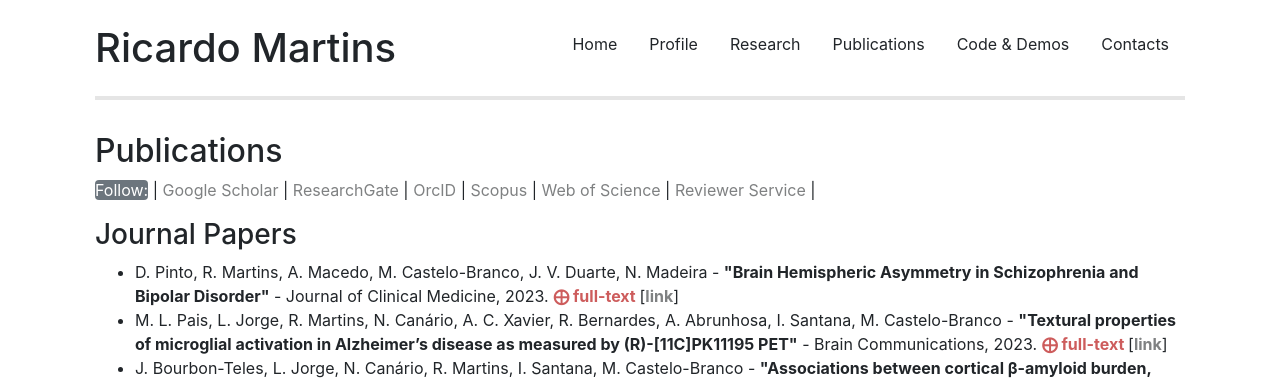
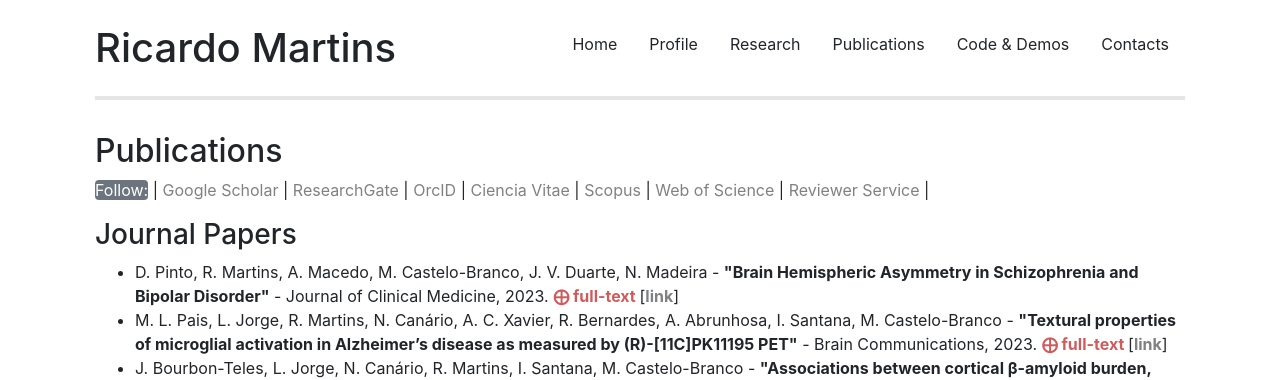
Before and after one commit to ricardomar/ricardomar.github.io, a Jekyll site: the page built from publications/index.html, in a window 1280 px wide and 900 px high. Shown: the top 380 px of the window. Built offline with Jekyll 4.4.1, drawn with Linux system fonts in a browser that asks for light colours.

Commit message:
Update index.html

```diff
--- a/publications/index.html
+++ b/publications/index.html
@@ -9,7 +9,7 @@ canonical: ricardomar.github.io/publications/
 		<h2>Publications</h2>
 	</div>
 	<div>
-	<p><span class="rounded d-inline bg-secondary text-white">Follow:</span> | <a target="_blank" href="http://scholar.google.pt/citations?user=kJOYYusAAAAJ&amp;hl=en/">Google Scholar</a> | <a target="_blank" href="https://www.researchgate.net/profile/Ricardo_Martins5/">ResearchGate</a> | <a target="_blank" href="http://orcid.org/0000-0001-7184-185X">OrcID</a> | <a target="_blank" href="https://www.scopus.com/authid/detail.uri?authorId=57194264015">Scopus</a> | <a target="_blank" href="https://www.webofscience.com/wos/author/record/C-4965-2009/">Web of Science </a>| <a target="_blank" href="https://www.webofscience.com/wos/author/record/C-4965-2009">Reviewer Service</a> |</p>
+	<p><span class="rounded d-inline bg-secondary text-white">Follow:</span> | <a target="_blank" href="http://scholar.google.pt/citations?user=kJOYYusAAAAJ&amp;hl=en/">Google Scholar</a> | <a target="_blank" href="https://www.researchgate.net/profile/Ricardo_Martins5/">ResearchGate</a> | <a target="_blank" href="http://orcid.org/0000-0001-7184-185X">OrcID</a> | <a target="_blank" href="https://www.cienciavitae.pt/en/7F17-8F87-7BB8">Ciencia Vitae</a> | <a target="_blank" href="https://www.scopus.com/authid/detail.uri?authorId=57194264015">Scopus</a> | <a target="_blank" href="https://www.webofscience.com/wos/author/record/C-4965-2009/">Web of Science </a>| <a target="_blank" href="https://www.webofscience.com/wos/author/record/C-4965-2009">Reviewer Service</a> |</p>
 	</div>
 
 
```
